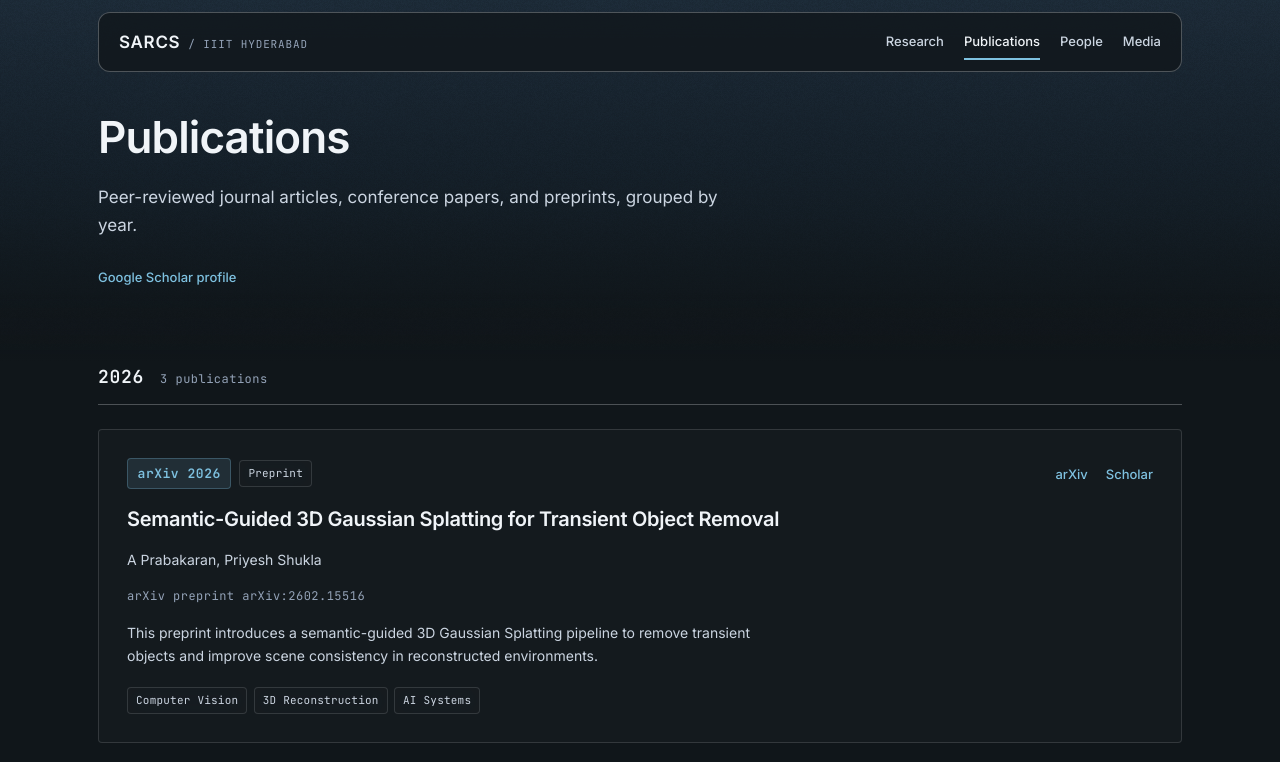
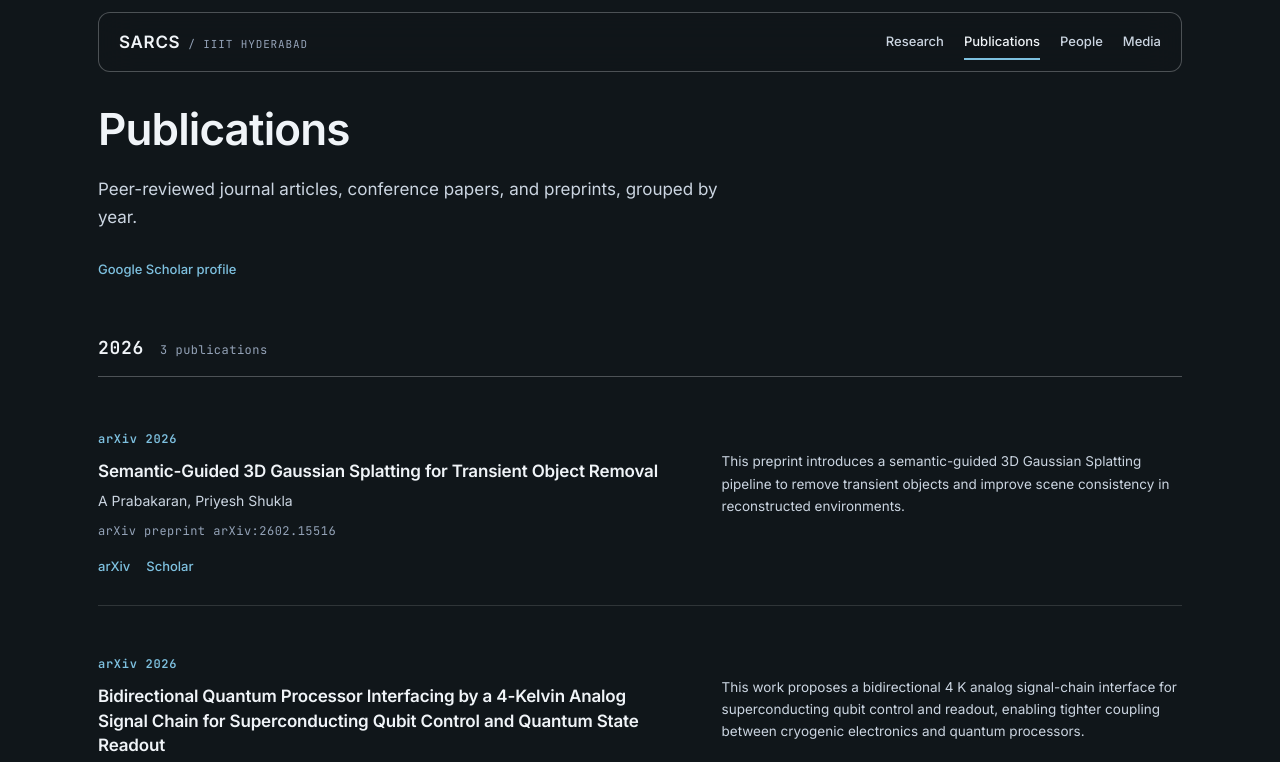
Before and after one commit to rohday/sarcs-website-new, a Next.js app: page /publications in a window 1280 px wide. Shown: the top 762 px of the page. Built offline with nearby package versions, Linux system fonts and the light colour scheme.

Commit message:
revert page headers to clean solid substrate and style publications with right-column abstract

```diff
--- a/app/globals.css
+++ b/app/globals.css
@@ -304,6 +304,10 @@ a:hover {
     grid-template-columns: 1fr;
     gap: 0.5rem;
   }
+  .pub-detailed-row {
+    grid-template-columns: 1fr !important;
+    gap: 1rem !important;
+  }
   .pub-strip > div:last-child,
   .blog-strip > a:last-child {
     justify-self: start;
--- a/components/cards/PublicationItem.tsx
+++ b/components/cards/PublicationItem.tsx
@@ -27,86 +27,43 @@ export default function PublicationItem({
   if (detailed) {
     return (
       <article
-        className="surface-card"
         style={{
-          padding: "clamp(1.25rem, 3vw, 1.75rem)",
-          display: "flex",
-          flexDirection: "column",
-          gap: "1rem",
+          padding: "1.75rem 0",
+          borderBottom: "1px solid var(--hairline)",
+          display: "grid",
+          gridTemplateColumns: publication.abstract
+            ? "minmax(0, 1.25fr) minmax(0, 1fr)"
+            : "1fr",
+          gap: "clamp(1.5rem, 4vw, 3rem)",
+          alignItems: "start",
         }}
+        className="pub-detailed-row"
       >
-        {/* Top bar: Venue Acronym Badge + Type + Action Links */}
-        <div
-          style={{
-            display: "flex",
-            justifyContent: "space-between",
-            alignItems: "center",
-            flexWrap: "wrap",
-            gap: "0.75rem",
-          }}
-        >
-          <div style={{ display: "flex", alignItems: "center", gap: "0.5rem", flexWrap: "wrap" }}>
+        {/* Left Column: Conference name before year above paper, title, authors, venue, links */}
+        <div style={{ display: "flex", flexDirection: "column", gap: "0.45rem" }}>
+          {/* Conference name right before the year above paper */}
           <span
             className="type-mono"
             style={{
-                fontSize: "0.8125rem",
+              fontSize: "0.75rem",
               fontWeight: 600,
               color: "var(--accent)",
-                letterSpacing: "0.04em",
-                background: "rgba(126, 193, 224, 0.12)",
-                padding: "0.2rem 0.6rem",
-                borderRadius: "4px",
-                border: "1px solid rgba(126, 193, 224, 0.28)",
+              letterSpacing: "0.06em",
+              marginBottom: "0.15rem",
             }}
           >
             {venueLabel}
           </span>
-            {publication.type && (
-              <span
-                className="chip"
-                style={{
-                  fontSize: "0.6875rem",
-                  padding: "0.2rem 0.5rem",
-                  textTransform: "capitalize",
-                }}
-              >
-                {publication.type}
-              </span>
-            )}
-          </div>
 
-          <div
-            style={{
-              display: "flex",
-              flexWrap: "wrap",
-              gap: "1.125rem",
-              alignItems: "center",
-            }}
-          >
-            {links.map((l) => (
-              <a
-                key={l.label}
-                href={l.href}
-                target="_blank"
-                rel="noopener noreferrer"
-                className="text-link"
-              >
-                {l.label}
-              </a>
-            ))}
-          </div>
-        </div>
-
-        {/* Title */}
           <h3
             style={{
               fontFamily: "var(--font-display)",
-            fontSize: "clamp(1.0625rem, 2vw, 1.25rem)",
+              fontSize: "1.0625rem",
               fontWeight: 600,
               color: "var(--text-primary)",
               margin: 0,
-            lineHeight: 1.4,
-            letterSpacing: "-0.015em",
+              lineHeight: 1.45,
+              letterSpacing: "-0.01em",
             }}
           >
             {primaryLink ? (
@@ -126,7 +83,6 @@ export default function PublicationItem({
             )}
           </h3>
 
-        {/* Authors */}
           <p
             style={{
               fontSize: "0.875rem",
@@ -138,63 +94,62 @@ export default function PublicationItem({
             {publication.authors.join(", ")}
           </p>
 
-        {/* Full Venue details */}
           <p
             className="type-mono"
             style={{
               fontSize: "0.75rem",
               color: "var(--text-muted)",
-            margin: 0,
+              margin: "0.15rem 0 0",
               lineHeight: 1.5,
             }}
           >
             {publication.venue}
           </p>
 
-        {/* Abstract */}
+          {links.length > 0 && (
+            <div
+              style={{
+                display: "flex",
+                flexWrap: "wrap",
+                gap: "1rem",
+                paddingTop: "0.5rem",
+              }}
+            >
+              {links.map((l) => (
+                <a
+                  key={l.label}
+                  href={l.href}
+                  target="_blank"
+                  rel="noopener noreferrer"
+                  className="text-link"
+                >
+                  {l.label}
+                </a>
+              ))}
+            </div>
+          )}
+        </div>
+
+        {/* Right Column: Basic abstract to the right of the text */}
         {publication.abstract && (
+          <div style={{ paddingTop: "1.35rem" }}>
             <p
               style={{
-              fontSize: "0.875rem",
+                fontSize: "0.84375rem",
                 lineHeight: 1.65,
                 color: "var(--text-secondary)",
                 margin: 0,
-              maxWidth: "75ch",
               }}
             >
               {publication.abstract}
             </p>
-        )}
-
-        {/* Tags */}
-        {publication.tags && publication.tags.length > 0 && (
-          <div
-            style={{
-              display: "flex",
-              flexWrap: "wrap",
-              gap: "0.4rem",
-              paddingTop: "0.25rem",
-            }}
-          >
-            {publication.tags.map((tag) => (
-              <span
-                key={tag}
-                className="chip"
-                style={{
-                  fontSize: "0.6875rem",
-                  padding: "0.2rem 0.5rem",
-                }}
-              >
-                {tag}
-              </span>
-            ))}
           </div>
         )}
       </article>
     );
   }
 
-  // Default compact strip for homepage PinnedPublications
+  // Compact strip for homepage PinnedPublications
   return (
     <article
       style={{
--- a/components/ui/PageHeader.tsx
+++ b/components/ui/PageHeader.tsx
@@ -1,5 +1,3 @@
-import NoiseOverlay from "@/components/animations/NoiseOverlay";
-
 interface PageHeaderProps {
   title: string;
   description?: string;
@@ -16,58 +14,15 @@ export default function PageHeader({
   return (
     <section
       style={{
-        position: "relative",
-        width: "100%",
-        overflow: "hidden",
-        paddingTop: "calc(4.5rem + clamp(2.5rem, 5vh, 4rem))",
-        paddingBottom: "clamp(3rem, 6vw, 4.5rem)",
+        paddingTop: "calc(4rem + clamp(2.5rem, 5vh, 4rem))",
+        paddingBottom: "clamp(2rem, 4vw, 3.5rem)",
         ...style,
       }}
     >
-      {/* ─── Layer 0: Lighter, deep blue tinted background with smooth bottom fade ─── */}
-      <div
-        aria-hidden
-        style={{
-          position: "absolute",
-          inset: 0,
-          zIndex: 0,
-          pointerEvents: "none",
-          background:
-            "linear-gradient(180deg, #1e2d3b 0%, #172430 45%, #131d25 75%, #10161a 100%)",
-          maskImage:
-            "linear-gradient(to bottom, black 0%, black 80%, transparent 100%)",
-          WebkitMaskImage:
-            "linear-gradient(to bottom, black 0%, black 80%, transparent 100%)",
-        }}
-      />
-
-      {/* ─── Layer 1: Living canvas film-grain noise overlay ─────────────── */}
-      <NoiseOverlay patternAlpha={16} patternRefreshInterval={2} />
-
-      {/* ─── Layer 2: Subtle bottom dissolve scrim ───────────────────────── */}
-      <div
-        aria-hidden
-        style={{
-          position: "absolute",
-          inset: 0,
-          zIndex: 2,
-          pointerEvents: "none",
-          background:
-            "linear-gradient(180deg, rgba(16, 22, 26, 0.10) 0%, rgba(16, 22, 26, 0.35) 60%, #10161a 100%)",
-        }}
-      />
-
-      {/* ─── Layer 3: Header content ─────────────────────────────────────── */}
-      <div
-        className="container"
-        style={{
-          position: "relative",
-          zIndex: 3,
-        }}
-      >
+      <div className="container">
         <h1
           className="type-display-lg fade-up-entry"
-          style={{ margin: 0, maxWidth: "26ch" }}
+          style={{ margin: 0, maxWidth: "24ch" }}
         >
           {title}
         </h1>
```
Lines whose indentation alone changed are shown as unchanged.
